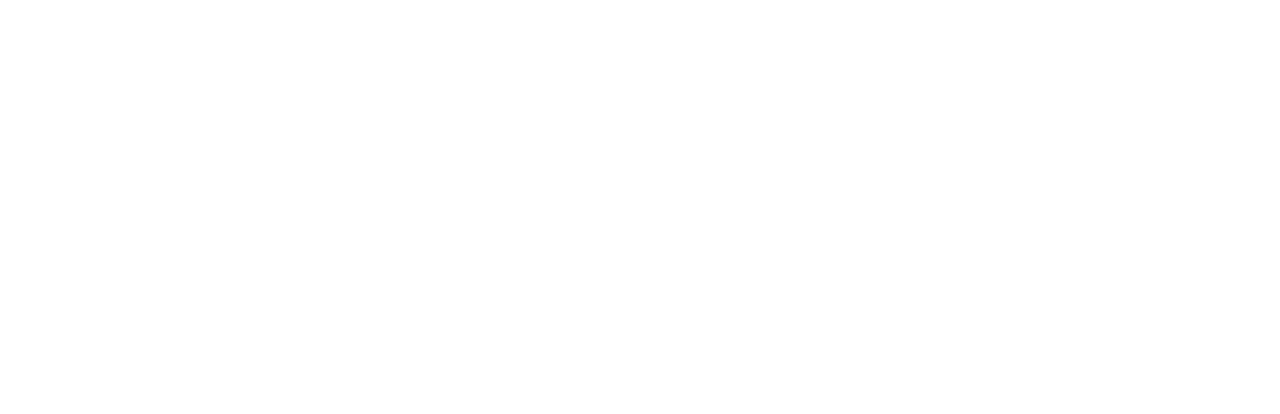
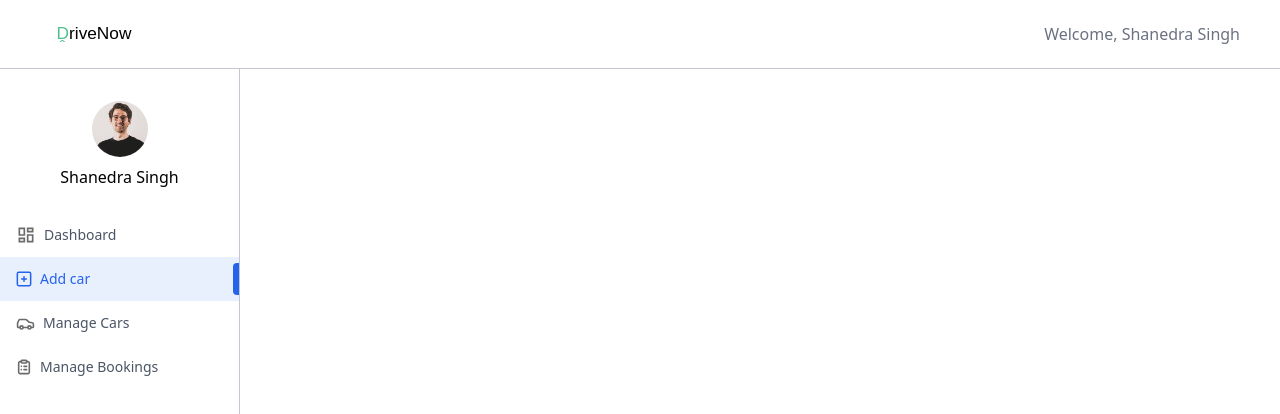
Before and after one commit to shanedrasingh05/DriveNow, a React (Vite) app in the folder client/: page /owner/add-car in a window 1280 px wide. Before the commit this address had no page. Shown: the top 414 px of the page. Built offline with nearby package versions, Linux system fonts and the light colour scheme.

Commit message:
Creating DashBoard

```diff
--- a/client/src/App.jsx
+++ b/client/src/App.jsx
@@ -6,6 +6,11 @@
 import Cars from './pages/Cars';
 import MyBookings from './pages/MyBookings';
 import Footer from './components/Footer';
+import Layout from './pages/owner/Layout';
+import DashBoard from './pages/owner/DashBoard';
+import AddCar from './pages/owner/AddCar';
+import ManageCars from './pages/owner/ManageCars';
+import ManageBookings from './pages/owner/ManageBookings';
 
 const App = () => {
 
@@ -24,6 +29,17 @@
       <Route path="/my-bookings" element={<MyBookings />} />
 
 
+      {/* Owner Routes */}
+
+      <Route path="/owner" element={<Layout />} >
+      <Route index element={<DashBoard />} />
+      <Route path='add-car' element={<AddCar />} />
+      <Route path='manage-car' element={<ManageCars />} />
+      <Route path='manage-bookings' element={<ManageBookings />} />
+
+      </Route>
+
+
 
     </Routes>
 
--- /dev/null
+++ b/client/src/components/owner/NavbarOwner.jsx
@@ -0,0 +1,38 @@
+import React from 'react'
+import { dummyUserData } from '../../assets/assets'
+import { Link } from 'react-router-dom'
+
+const NavbarOwner = () => {
+
+    const user = dummyUserData;
+
+  return (
+    <div
+      className="flex items-center justify-between px-6 md:px-10 py-4 text-gray-500 border-b
+     border-borderColor relative transition-all"
+    >
+      <Link to="/">
+        <svg
+          className="h-9 "
+          viewBox="0 0 300 100"
+          xmlns="http://www.w3.org/2000/svg"
+        >
+          <text
+            x="50%"
+            y="50%"
+            dominantBaseline="middle"
+            textAnchor="middle"
+            fontSize="48"
+            fontFamily="Arial"
+          >
+            <tspan fill="#4FBF8B">Ḓ</tspan>
+            <tspan fill="#000000">riveNow</tspan>
+          </text>
+        </svg>
+      </Link>
+      <p>Welcome, {user.name || "Owner"}</p>
+    </div>
+  );
+}
+
+export default NavbarOwner
--- /dev/null
+++ b/client/src/components/owner/Sidebar.jsx
@@ -0,0 +1,100 @@
+import React, { useState } from 'react'
+import { assets, dummyUserData, ownerMenuLinks } from '../../assets/assets';
+import { Link, NavLink, useLocation } from 'react-router-dom';
+
+const Sidebar = () => {
+
+    const user = dummyUserData;
+
+    const location = useLocation();
+
+    const [image, setImage] = useState('');
+
+    const updateImage = async ()=>{
+        user.image = URL.createObjectURL(image);
+        setImage('');
+    }
+
+  return (
+    <div
+      className="relative min-h-screen md:flex flex-col items-center pt-8 max-w-13
+    md:max-w-60 w-full border-r border-borderColor text-sm"
+    >
+      <div className="group relative">
+        <label htmlFor="image">
+          <img
+            src={
+              image
+                ? URL.createObjectURL(image) // If user selects a new file, show preview
+                : user?.image || // If user already has an image, show that
+                  "https://images.unsplash.com/photo-1633327555192-727a05c4013d?q=80&w=300" // Fallback default image
+            }
+            alt=""
+            className='h-9 md:h-14 w-9 md:w-14 rounded-full mx-auto'
+          />
+          <input
+            type="file"
+            id="image"
+            accept="image/*"
+            hidden
+            onChange={(e) => setImage(e.target.files[0])} // Set the selected file
+          />
+
+          <div
+            className="absolute hidden top-0 ring-0 left-0 bottom-0 bg-black/10 rounded-full group-hover:flex
+             items-center justify-center cursor-pointer"
+          >
+            <img src={assets.edit_icon} alt="" />
+          </div>
+        </label>
+      </div>
+
+      {image && (
+        <button className="absolute top-0 right-0 flex p-2 gap-1 bg-primary/10 text-primary cursor-pointer">
+          Save{" "}
+          <img
+            src={assets.check_icon}
+            width={13}
+            alt=""
+            onClick={updateImage}
+          />
+        </button>
+      )}
+
+      <p className="mt-2 text-base max-md:hidden">{user?.name}</p>
+
+      <div className="w-full">
+        {ownerMenuLinks.map((link, index) => (
+
+          <NavLink
+            key={index}
+            to={link.path}
+            className={`relative flex items-center gap-2 w-full py-3 pl-4 first:mt-6 ${
+              link.path === location.pathname
+                ? "bg-primary/10 text-primary"
+                : "text-gray-600"
+            }`}
+          >
+            <img
+              src={
+                link.path === location.pathname ? link.coloredIcon : link.icon
+              }
+              alt="car icon"
+            />
+
+            <span className="max-md:hidden">{link.name}</span>
+
+            <div
+              className={`${
+                link.path === location.pathname && "bg-primary"
+              } w-1.5 h-8 rounded-l right-0 absolute`}
+            ></div>
+          </NavLink>
+        ))}
+
+      </div>
+    </div>
+  );
+}
+
+export default Sidebar
--- /dev/null
+++ b/client/src/components/owner/Title.jsx
@@ -0,0 +1,14 @@
+import React from 'react'
+
+const Title = ({title,subtitle}) => {
+  return (
+    <>
+
+     <h1 className='font-medium text-3xl'>{title}</h1>
+     <p className='text-sm md:text-base text-gray-500/90 mt-2 max-w-156'>{subtitle}</p>
+
+    </>
+  )
+}
+
+export default Title
--- /dev/null
+++ b/client/src/pages/owner/AddCar.jsx
@@ -0,0 +1,11 @@
+import React from 'react'
+
+const AddCar = () => {
+  return (
+    <div>
+
+    </div>
+  )
+}
+
+export default AddCar
--- /dev/null
+++ b/client/src/pages/owner/DashBoard.jsx
@@ -0,0 +1,11 @@
+import React from 'react'
+
+const DashBoard = () => {
+  return (
+    <div>
+
+    </div>
+  )
+}
+
+export default DashBoard
--- /dev/null
+++ b/client/src/pages/owner/Layout.jsx
@@ -0,0 +1,24 @@
+import React from 'react'
+import NavbarOwner from '../../components/owner/NavbarOwner'
+import Sidebar from '../../components/owner/Sidebar'
+import { Outlet } from 'react-router-dom'
+
+const Layout = () => {
+
+  return (
+    <div className='flex flex-col'>
+
+      <NavbarOwner />
+
+      <div className='flex'>
+
+        <Sidebar />
+        <Outlet />
+
+      </div>
+
+    </div>
+  )
+}
+
+export default Layout
--- /dev/null
+++ b/client/src/pages/owner/ManageBookings.jsx
@@ -0,0 +1,11 @@
+import React from 'react'
+
+const ManageBookings = () => {
+  return (
+    <div>
+
+    </div>
+  )
+}
+
+export default ManageBookings
--- /dev/null
+++ b/client/src/pages/owner/ManageCars.jsx
@@ -0,0 +1,11 @@
+import React from 'react'
+
+const ManageCars = () => {
+  return (
+    <div>
+
+    </div>
+  )
+}
+
+export default ManageCars
```
Also changed, not shown: 1 other file (tests, documents, lock files or other folders).
